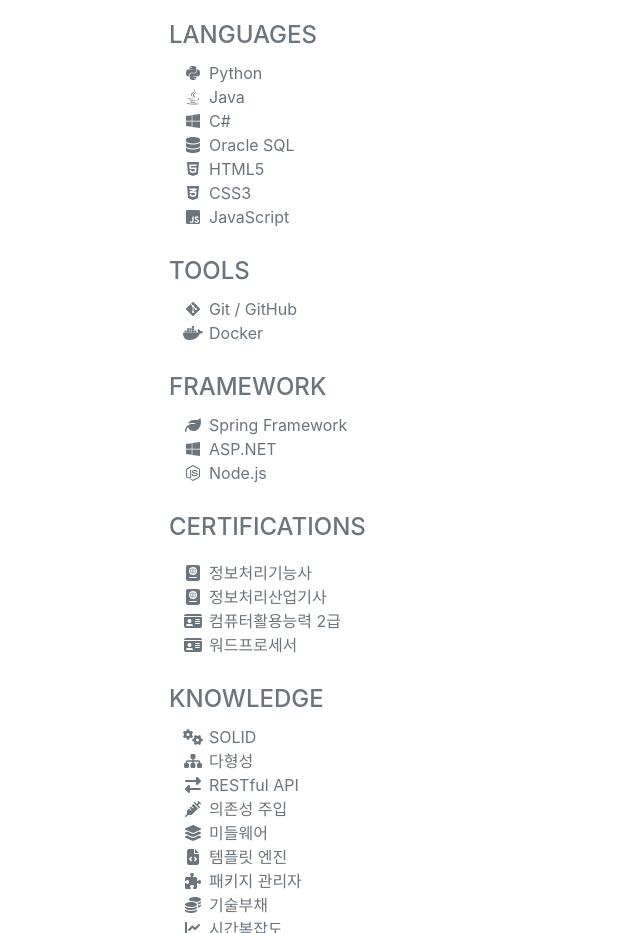
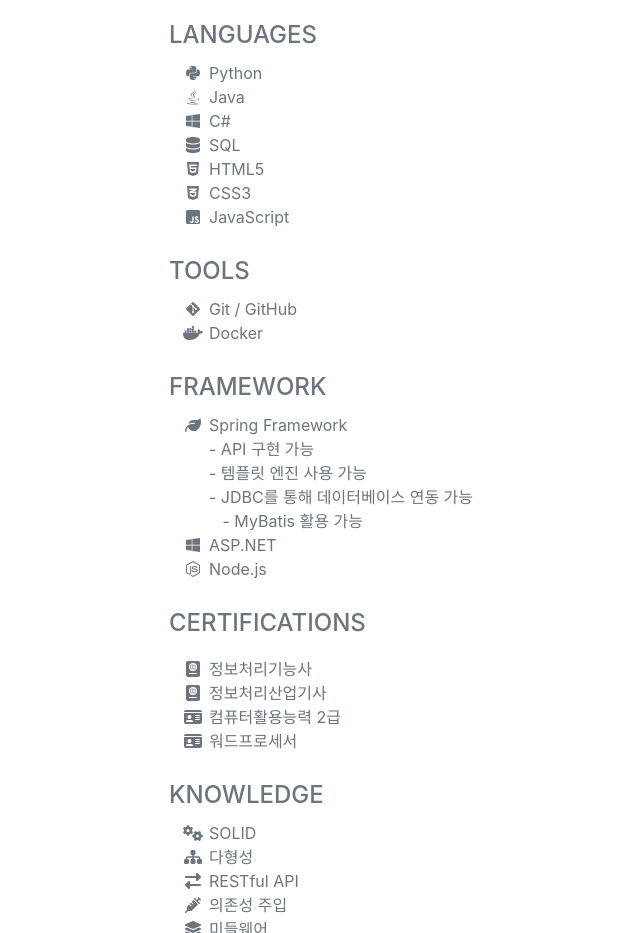
Before and after one commit to OQOOO/LimKiHong-Portfolio, a plain HTML site: page index.html in a window 1280 px wide. Shown: the part 1780-2713 px from the top of the page, without its empty margins (151-791 px from the left). Drawn offline with nearby package versions, Linux system fonts and the light colour scheme; a web font is replaced by a local one.

Commit message:
skill (Framework) update

```diff
--- a/index.html
+++ b/index.html
@@ -128,7 +128,7 @@
                         </li>
                         <li>
                             <span class="fa-li"><i class="fas fa-database"></i></span>
-                            Oracle SQL
+                            SQL
                         </li>
                         <li>
                             <span class="fa-li"><i class="fab fa-html5"></i></span>
@@ -166,8 +166,16 @@
                     <ul class="fa-ul mb-4">
                         <li>
                             <span class="fa-li"><i class="fa fa-leaf"></i></span>
-                            Spring Framework
+                            Spring Framework<br>
+                            - API 구현 가능<br>
+                            - 템플릿 엔진 사용 가능<br>
+                            - JDBC를 통해 데이터베이스 연동 가능<br>
+                            &nbsp;&nbsp; - MyBatis 활용 가능<br>
                         </li>
+
+
+
+
                         <li>
                             <span class="fa-li"><i class="fab fa-windows"></i></span>
                             ASP.NET
```
